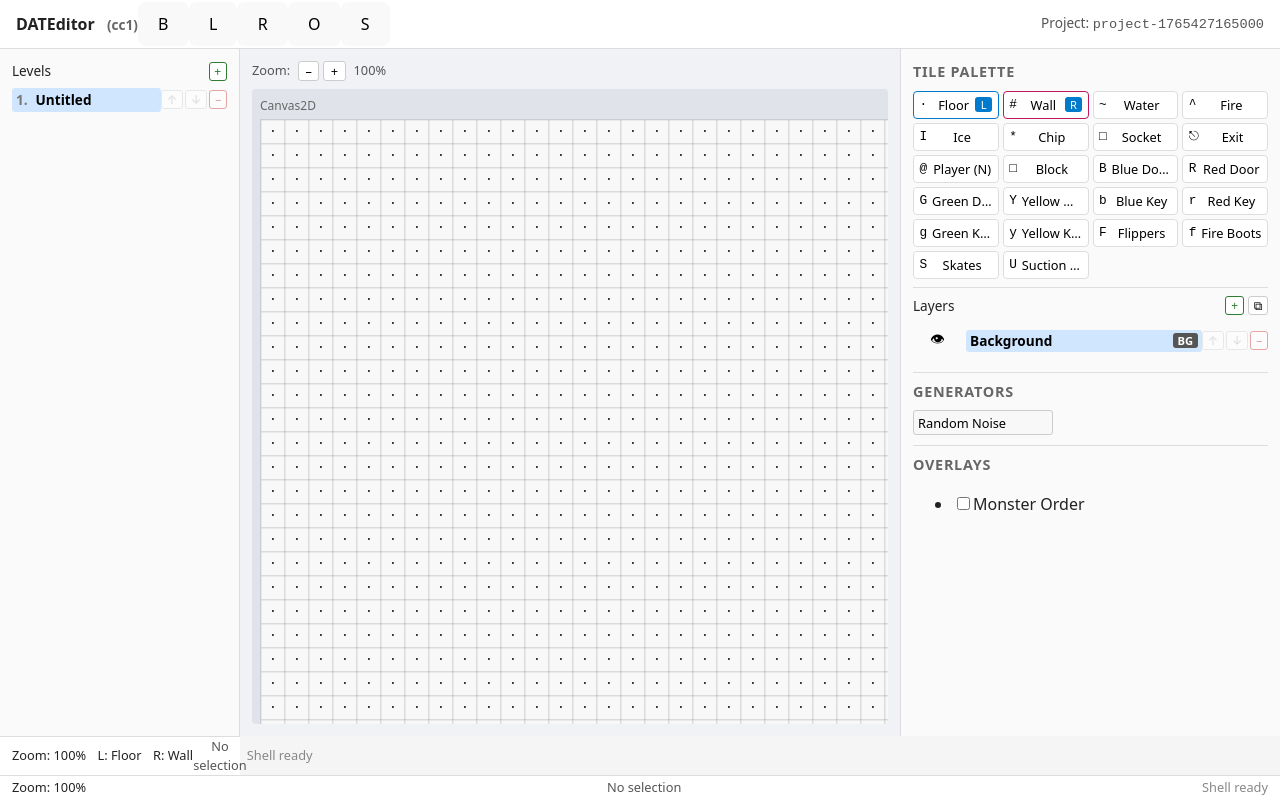
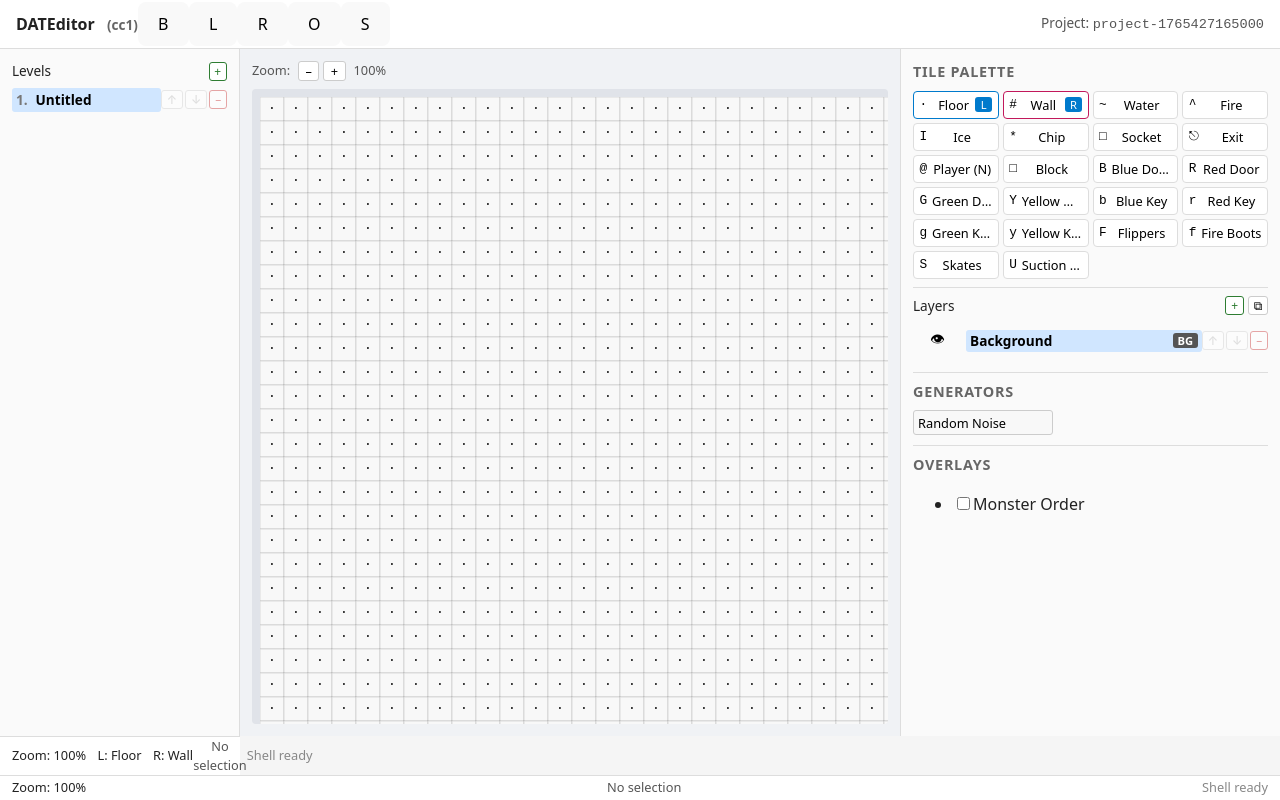
Before and after one commit to joshua-bone/CCEditor, a React app in the folder frontend/: page / in a window 1280 px wide. Built offline with nearby package versions, Linux system fonts and the light colour scheme; the HTML template or start-up script is replaced by a standard one.

Commit message:
C2D05 - Remove DOM Grid

```diff
--- a/frontend/src/App.css
+++ b/frontend/src/App.css
@@ -163,58 +163,6 @@ body {
   min-width: 3ch;
   text-align: right;
   color: #555;
-}
-
-.LevelCanvas-wrapper {
-  display: flex;
-  flex-direction: column;
-  height: 100%;
-}
-
-.LevelCanvas-scroll {
-  flex: 1 1 auto;
-  overflow: auto;
-  background-color: #e0e3e9;
-  border-radius: 4px;
-  padding: 0.5rem;
-  box-sizing: border-box;
-}
-
-.LevelCanvas {
-  display: grid;
-  transform-origin: top left;
-  box-shadow: 0 0 0 1px #bbb;
-  background-color: #cfd3dd;
-}
-
-.LevelCanvas-cell {
-  width: 24px;
-  height: 24px;
-  box-sizing: border-box;
-  border: 1px solid rgba(0, 0, 0, 0.12);
-  display: flex;
-  align-items: center;
-  justify-content: center;
-  font-size: 0.7rem;
-  color: #333;
-  background-color: #f8f8f8;
-}
-
-.LevelCanvas,
-.LevelCanvas-cell {
-  user-select: none;
-  cursor: crosshair;
-}
-
-.LevelCanvas-cell--selected {
-  outline: 2px solid #007acc;
-  outline-offset: -2px;
-  background-color: #e1f3ff;
-}
-
-.LevelCanvas-empty {
-  font-size: 0.85rem;
-  color: #777;
 }
 
 .TilePalette {
@@ -578,45 +526,33 @@ body {
   gap: 0.25rem;
 }
 
+.LevelCanvas-wrapper {
+  display: flex;
+  flex-direction: column;
+  height: 100%;
+}
+
+.LevelCanvas-scroll {
+  flex: 1 1 auto;
+  overflow: auto;
+  background-color: #e0e3e9;
+  border-radius: 4px;
+  padding: 0.5rem;
+  box-sizing: border-box;
+}
+
+.LevelCanvas-empty {
+  font-size: 0.85rem;
+  color: #777;
+}
+
 .LevelCanvas-inner {
   position: relative;
   transform-origin: top left;
 }
 
-.LevelCanvas-overlays {
-  position: absolute;
-  top: 0;
-  left: 0;
-  pointer-events: none;
-}
-
-.Overlay-label {
-  position: absolute;
-  display: flex;
-  align-items: center;
-  justify-content: center;
-  font-size: 0.7rem;
-  font-weight: 600;
-  color: #d32f2f;
-  text-shadow: 0 0 2px #ffffff;
-}
-
-.LevelCanvas-inner {
-  position: relative;
-  transform-origin: top left;
-  display: flex;
-  flex-direction: column;
-  gap: 8px; /* spacing between canvas and DOM grid views */
-}
-
-.LevelCanvas-layerTitle {
-  font-size: 0.75rem;
-  color: #666;
-  margin-bottom: 4px;
-}
-
 .LevelCanvas-canvas {
   user-select: none;
   cursor: crosshair;
-  border: 1px solid rgba(0, 0, 0, 0.1); /* optional debug border */
+  display: block;
 }
--- a/frontend/src/ui/LevelCanvas.tsx
+++ b/frontend/src/ui/LevelCanvas.tsx
@@ -13,7 +13,6 @@ import type { PointerEvent as ToolPointerEvent, KeyModifiers } from '../core/plu
 import { createToolRuntimeContext } from '../core/app/toolRuntime';
 import type { CC1Cell } from '../core/game/cc1/cc1Types';
 import { CC1TileId, cc1TileIdToName } from '../core/game/cc1/cc1Tiles';
-import type { Coords } from '../core/model/types';
 import type { OverlayProvider, OverlayShape } from '../core/plugin/panelTypes';
 
 export interface LevelCanvasProps {
@@ -220,48 +219,7 @@ export const LevelCanvas: React.FC<LevelCanvasProps> = ({
       ? createToolRuntimeContext(useEditorStore, gameDefinition as GameDefinition<CC1Cell>)
       : null;
 
-  const { size, grid } = flattened;
-
-  const isSelected = (x: number, y: number): boolean => {
-    if (!selection) return false;
-    return x >= selection.x1 && x <= selection.x2 && y >= selection.y1 && y <= selection.y2;
-  };
-
-  // eslint-disable-next-line @typescript-eslint/no-unused-vars
-  const handleCellClick = (_coords: Coords): void => {
-    // Placeholder for future click behavior; brush painting uses pointer events instead.
-  };
-
-  const cells: React.ReactNode[] = Array.from({ length: size.height * size.width }, (_, index) => {
-    const col = index % size.width;
-    const row = Math.floor(index / size.width);
-
-    const cell = grid.get({ x: col, y: row }) as GameCellBase;
-    const selected = isSelected(col, row);
-
-    let label = '·';
-
-    if (gameDefinition?.gameId === 'cc1' && symbolsById) {
-      const cc1Cell = cell as CC1Cell;
-      const topCode = cc1Cell.top ?? CC1TileId.FLOOR;
-      const tileName = cc1TileIdToName(topCode);
-      const symbol = symbolsById.get(tileName) ?? '■';
-      label = symbol;
-    } else {
-      const hasTop = (cell as { top?: unknown }).top !== undefined;
-      label = hasTop ? '■' : '·';
-    }
-
-    return (
-      <div
-        key={`${col}-${row}`}
-        className={'LevelCanvas-cell' + (selected ? ' LevelCanvas-cell--selected' : '')}
-        onClick={() => handleCellClick({ x: col, y: row })}
-      >
-        {label}
-      </div>
-    );
-  });
+  const { size } = flattened;
 
   function toKeyModifiers(ev: React.MouseEvent<HTMLCanvasElement>): KeyModifiers {
     return {
@@ -317,10 +275,14 @@ export const LevelCanvas: React.FC<LevelCanvasProps> = ({
       </div>
 
       <div className="LevelCanvas-scroll">
-        <div className="LevelCanvas-inner" style={{ transform: `scale(${zoom})` }}>
-          {/* Canvas view (for C2D debugging) */}
-          <div className="LevelCanvas-layer">
-            <div className="LevelCanvas-layerTitle">Canvas2D</div>
+        <div
+          className="LevelCanvas-inner"
+          style={{
+            transform: `scale(${zoom})`,
+            width: size.width * CELL_SIZE,
+            height: size.height * CELL_SIZE,
+          }}
+        >
           <canvas
             ref={canvasRef}
             className="LevelCanvas-canvas"
@@ -354,54 +316,6 @@ export const LevelCanvas: React.FC<LevelCanvasProps> = ({
             }}
           />
         </div>
-
-          {/* DOM grid view (current production view) */}
-          <div className="LevelCanvas-layer">
-            <div className="LevelCanvas-layerTitle">DOM grid</div>
-            <div
-              className="LevelCanvas"
-              style={{
-                width: size.width * CELL_SIZE,
-                height: size.height * CELL_SIZE,
-                gridTemplateColumns: `repeat(${size.width}, ${CELL_SIZE}px)`,
-                gridTemplateRows: `repeat(${size.height}, ${CELL_SIZE}px)`,
-              }}
-            >
-              {cells}
-            </div>
-
-            <div
-              className="LevelCanvas-overlays"
-              style={{
-                width: size.width * CELL_SIZE,
-                height: size.height * CELL_SIZE,
-              }}
-            >
-              {overlays.map((shape) => {
-                if (shape.kind === 'label') {
-                  const left = shape.coords.x * CELL_SIZE;
-                  const top = shape.coords.y * CELL_SIZE;
-                  return (
-                    <div
-                      key={shape.id ?? `overlay-${shape.coords.x}-${shape.coords.y}-${shape.text}`}
-                      className="Overlay-label"
-                      style={{
-                        left,
-                        top,
-                        width: CELL_SIZE,
-                        height: CELL_SIZE,
-                      }}
-                    >
-                      {shape.text}
-                    </div>
-                  );
-                }
-                // Lines/rects can be added later.
-                return null;
-              })}
-            </div>
-          </div>
-        </div>
       </div>
     </div>
   );
```
Lines whose indentation alone changed are shown as unchanged.
